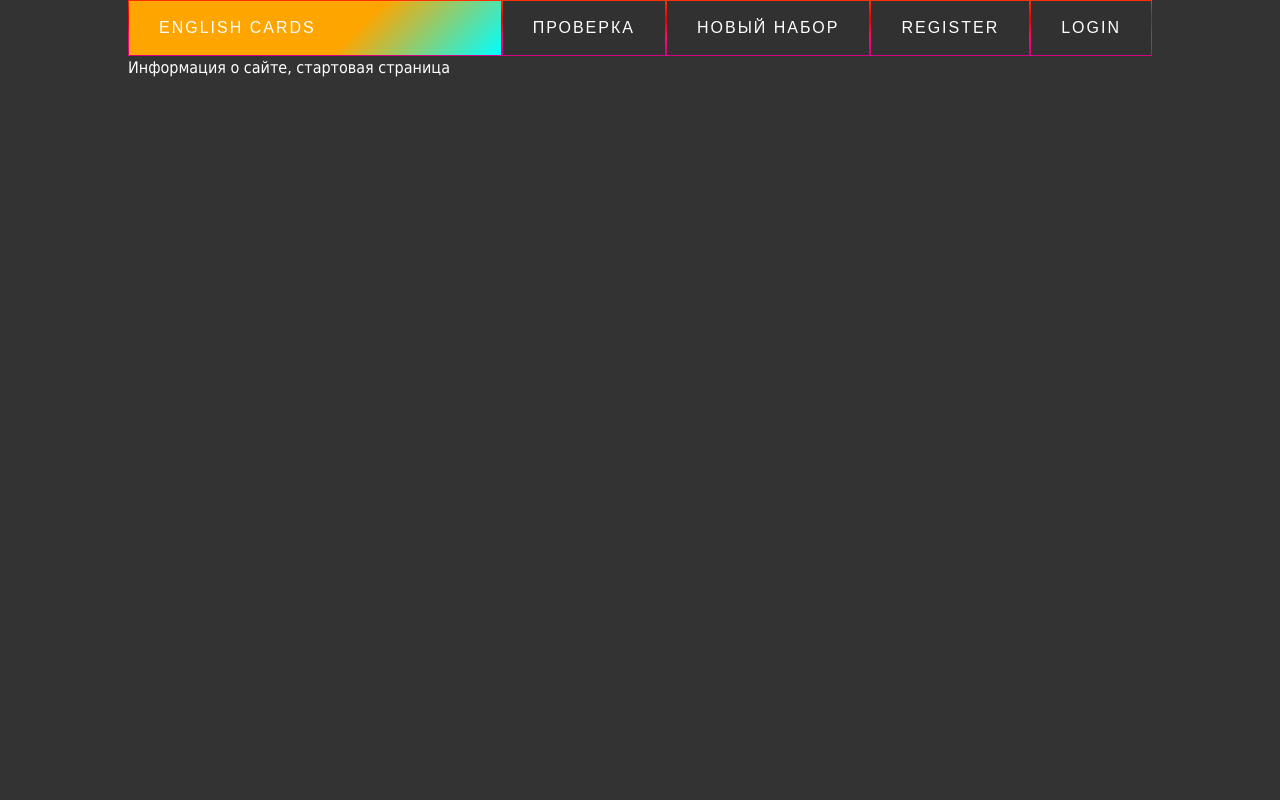
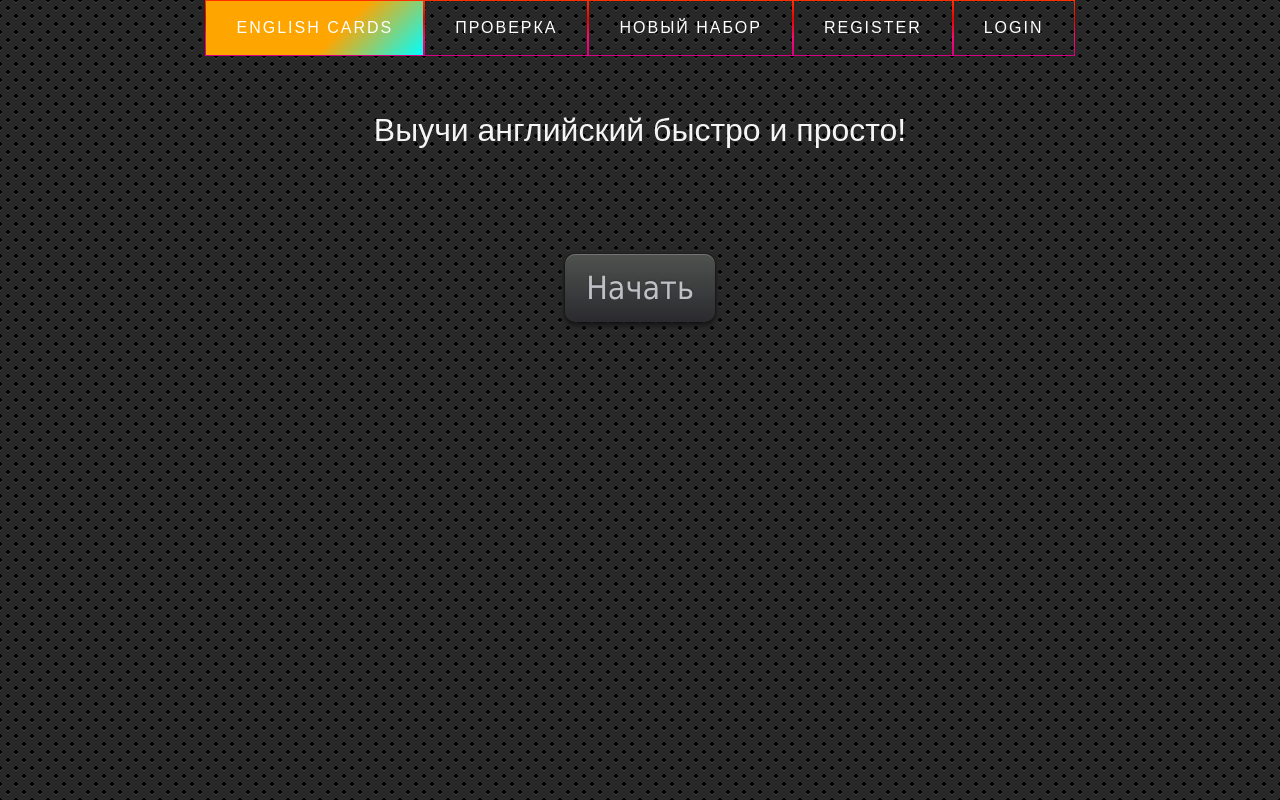
Before and after one commit to We-RTF-2021/WE-2021-rtf, a React (Create React App) app in the folder WebApp/ClientApp/: page / in a window 1280 px wide. Built offline with nearby package versions, Linux system fonts and the light colour scheme; no server answers.

Commit message:
Final model1

```diff
--- a/WebApp/ClientApp/src/components/Home.js
+++ b/WebApp/ClientApp/src/components/Home.js
@@ -1,4 +1,6 @@
 import React, { Component } from 'react';
+import { NavLink } from 'reactstrap';
+import { Link } from 'react-router-dom';
 
 export class Home extends Component {
   static displayName = Home.name;
@@ -6,24 +8,9 @@ export class Home extends Component {
   render() {
     return (
       <div className="info">
-        Информация о сайте, стартовая страница
+        Выучи английский быстро и просто!
+        <NavLink tag={Link} className="all-button start" to="/check">Начать</NavLink>
       </div>
-      // <div>
-      //   <h1>Hello, world!</h1>
-      //   <p>Welcome to your new single-page application, built with:</p>
-      //   <ul>
-      //     <li><a href='https://get.asp.net/'>ASP.NET Core</a> and <a href='https://msdn.microsoft.com/en-us/library/67ef8sbd.aspx'>C#</a> for cross-platform server-side code</li>
-      //     <li><a href='https://facebook.github.io/react/'>React</a> for client-side code</li>
-      //     <li><a href='http://getbootstrap.com/'>Bootstrap</a> for layout and styling</li>
-      //   </ul>
-      //   <p>To help you get started, we have also set up:</p>
-      //   <ul>
-      //     <li><strong>Client-side navigation</strong>. For example, click <em>Counter</em> then <em>Back</em> to return here.</li>
-      //     <li><strong>Development server integration</strong>. In development mode, the development server from <code>create-react-app</code> runs in the background automatically, so your client-side resources are dynamically built on demand and the page refreshes when you modify any file.</li>
-      //     <li><strong>Efficient production builds</strong>. In production mode, development-time features are disabled, and your <code>dotnet publish</code> configuration produces minified, efficiently bundled JavaScript files.</li>
-      //   </ul>
-      //   <p>The <code>ClientApp</code> subdirectory is a standard React application based on the <code>create-react-app</code> template. If you open a command prompt in that directory, you can run <code>npm</code> commands such as <code>npm test</code> or <code>npm install</code>.</p>
-      // </div>
     );
   }
 }
--- a/WebApp/ClientApp/src/components/NavMenu.css
+++ b/WebApp/ClientApp/src/components/NavMenu.css
@@ -1,33 +1,54 @@
-/* Прикольные кнопки меню */
-
-.container1 {
-    width: 100%;
-    margin: 0 auto;
-    padding: 0;
+.menu {
     display: flex;
+    margin-bottom: 40px;
     justify-content: center;
+    min-width: 700px;
 }
 
-.custom-progress-bar {
-    flex: 1;
-    text-decoration: none;
-    color: white;
+.menu-button {
     display: flex;
     justify-content: center;
     align-items: center;
+    padding: 15px 30px;
     position: relative;
-    padding: 15px 30px;
+    text-align: center;
+    color: white;
     border: 1px solid;
     border-image: linear-gradient(180deg, #ff3000, #ed0200, #ff096c, #d50082);
     border-image-slice: 1;
     font-family: 'Montserrat', sans-serif;
     text-transform: uppercase;
-    overflow: hidden;
     letter-spacing: 2px;
     transition: .8s cubic-bezier(.165, .84, .44, 1);
+}
+
+.main-button {
+    min-width: 120px;
     background: linear-gradient(135deg, orange, orange 60%, cyan);
 }
 
-.wheat {
-    background-color: wheat;
+.sliding-button:before {
+    content: "";
+    position: absolute;
+    left: 0;
+    top: 0;
+    height: 0;
+    width: 100%;
+    z-index: -1;
+    background: linear-gradient(180deg, #ff3000, #ed0200, #ff096c, #d50082);
+    transition: .8s cubic-bezier(.165, .84, .44, 1);
 }
+
+.sliding-button:hover {
+    background: rgba(255, 255, 255, 0);
+}
+
+.sliding-button:hover:before {
+    bottom: 0%;
+    top: auto;
+    height: 100%;
+}
+
+.menu-button:hover {
+    color: white;
+}
--- a/WebApp/ClientApp/src/components/NavMenu.js
+++ b/WebApp/ClientApp/src/components/NavMenu.js
@@ -1,5 +1,5 @@
 import React, { Component } from 'react';
-import { Collapse, Container, Navbar, NavbarBrand, NavbarToggler, NavItem, NavLink } from 'reactstrap';
+import { Container, NavLink } from 'reactstrap';
 import { Link } from 'react-router-dom';
 import { LoginMenu } from './api-authorization/LoginMenu';
 import "./NavMenu.css"
@@ -11,7 +11,7 @@ export class NavMenu extends Component {
   constructor(props) {
     super(props);
 
-    this.toggleNavbar = this.toggleNavbar.bind(this);
+    // this.toggleNavbar = this.toggleNavbar.bind(this);
     this.state = {
       collapsed: true,
       isAuthenticated: false,
@@ -32,34 +32,33 @@ export class NavMenu extends Component {
     });
   }
 
-  toggleNavbar() {
-    this.setState({
-      collapsed: !this.state.collapsed
-    });
-  }
+  // toggleNavbar() {
+  //   this.setState({
+  //     collapsed: !this.state.collapsed
+  //   });
+  // }
 
-  getAccountElement() {
-    const { isAuthenticated } = this.state;
-    if (isAuthenticated) {
-      return (<NavLink tag={Link} className="sliding-button" to="/account">Личный кабинет</NavLink>);
-    }
-    else
-      return null;
-  }
+  // getAccountElement() {
+  //   const { isAuthenticated } = this.state;
+  //   if (isAuthenticated) {
+  //     return (<NavLink tag={Link} className="sliding-button" to="/account">Личный кабинет</NavLink>);
+  //   }
+  //   else
+  //     return null;
+  // }
 
   render() {
     return (
-        <header>
-            <Container>
-                <div className="container1">
-                    <NavLink tag={Link} className="custom-progress-bar" to="/">English Cards</NavLink>
-                    <NavLink tag={Link} className="sliding-button" to="/check">Проверка</NavLink>
-                    <NavLink tag={Link} className="sliding-button" to="/new-collection">Новый набор</NavLink>
-                    {/* {this.getAccountElement()} */}
-                    <LoginMenu></LoginMenu>
-                </div>
-            </Container>
-        </header >
+      <header>
+        <Container >
+          <div className="menu">
+            <NavLink tag={Link} className="menu-button main-button" to="/">English Cards</NavLink>
+            <NavLink tag={Link} className="menu-button sliding-button" to="/check">Проверка</NavLink>
+            <NavLink tag={Link} className="menu-button sliding-button" to="/new-collection">Новый набор</NavLink>
+            <LoginMenu></LoginMenu>
+          </div>
+        </Container>
+      </header >
     );
   }
 }
--- a/WebApp/ClientApp/src/components/NewCollection.css
+++ b/WebApp/ClientApp/src/components/NewCollection.css
@@ -1,140 +1,44 @@
-/* Основные кнопки */
-.button {
-    position: relative;
-    display: inline-block;
-    font-family: 'Montserrat', sans-serif;
-    font-size: 90%;
-    font-weight: 700;
-    color: rgb(209,209,217);
-    text-decoration: none;
-    text-shadow: 0 -1px 2px rgba(0,0,0,.2);
-    padding: .5em 1em;
-    margin: 1em;
-    outline: none;
-    border-radius: 3px;
-    background: linear-gradient(rgb(60,62,60), rgb(41,41,46)) rgb(60,62,60);
-    box-shadow: 0 1px rgba(255,255,255,.2) inset, 0 3px 5px rgba(0,1,6,.5), 0 0 1px 1px rgba(0,1,6,.2);
-    transition: .2s ease-in-out;
+.newCollection-box {
+    color: whitesmoke;
+    font-family: "Tahoma";
+    display: flex;
+    flex-direction: column;
 }
 
-.button:hover:not(:active) {
-    background: linear-gradient(rgb(86,86,84), rgb(60,61,66)) rgb(86,86,94);
-    text-decoration: none;
-    color: rgb(209,209,217);
+label {
+    margin-top: 10px;
+    font-size: 20px;
+    font-family: "Tahoma";
+    display: flex;
+    flex-direction: column;
 }
 
-.button:active {
-    top: 1px;
-    background: linear-gradient(rgb(56,57,52), rgb(36,37,42)) rgb(56,57,52);
-    box-shadow: 0 0 1px rgba(0,0,0,.5) inset, 0 2px 3px rgba(0,0,0,.5) inset, 0 1px 1px rgba(255,255,255,.1);
-    text-decoration: none;
-    color: rgb(209,209,217);
+.newWord {
+    display: inline-block;
 }
 
-body {
-    background-color: rgba(0, 0, 0, 0.808);
-    margin: 0;
-    padding: 0;
-    font-family: 'Montserrat', sans-serif;
-    /*background-image: url();*/
-    background-repeat: repeat;
-    background-size: 3% auto;
-    user-select: none;
-}
-
-.container {
-    max-width: 1024px;
-    margin: 0 auto;
-    padding: 0;
-    color: whitesmoke;
-    font-family: "Tahoma";
-}
-
-.header {
-    display: flex;
-}
-
-.container span {
-    text-align: center;
-}
-/* Прикольные кнопки меню */
-.custom-progress-bar {
-    flex: 1;
-    text-decoration: none;
-    color: white;
-    display: inline-block;
-    position: relative;
-    padding: 15px 30px;
-    border: 1px solid;
-    border-image: linear-gradient(180deg, #ff3000, #ed0200, #ff096c, #d50082);
-    border-image-slice: 1;
-    font-family: 'Montserrat', sans-serif;
-    text-transform: uppercase;
-    overflow: hidden;
-    letter-spacing: 2px;
-    transition: .8s cubic-bezier(.165, .84, .44, 1);
-    background: linear-gradient(135deg, orange, orange 60%, cyan);
-}
-
-.sliding-button {
-    text-decoration: none;
-    color: white;
-    display: inline-block;
-    position: relative;
-    padding: 15px 30px;
-    border: 1px solid;
-    border-image: linear-gradient(180deg, #ff3000, #ed0200, #ff096c, #d50082);
-    border-image-slice: 1;
-    font-family: 'Montserrat', sans-serif;
-    text-transform: uppercase;
-    overflow: hidden;
-    letter-spacing: 2px;
-    transition: .8s cubic-bezier(.165, .84, .44, 1);
-    background-color: rgba(49, 49, 49);
-}
-
-.sliding-button:before {
-    content: "";
-    position: absolute;
-    left: 0;
-    top: 0;
-    height: 0;
-    width: 100%;
-    z-index: -1;
-    color: white;
-    background: linear-gradient(180deg, #ff3000, #ed0200, #ff096c, #d50082);
-    transition: .8s cubic-bezier(.165, .84, .44, 1);
-}
-
-.sliding-button:hover {
-    background: rgba(255, 255, 255, 0);
-}
-
-.sliding-button:hover:before {
-    bottom: 0%;
-    top: auto;
-    height: 100%;
-}
-
-textarea, input[type=text] {
-    width: 100%; /*не работает*/
+textarea,
+input[type=text] {
+    resize: none;
     padding: 12px 20px;
-    margin: 8px 0;
+    margin: 8px 0px;
     box-sizing: border-box;
     border: 2px solid #ccc;
     border-radius: 4px;
     background-color: #f8f8f8;
     outline: none;
     transition: 0.5s;
+    font-size: 15px;
 }
 
 textarea {
-    height: 150px;
+    height: 100px;
     resize: vertical;
 }
 
-input[type=text]:focus, textarea:focus {
-    border: 3px solid #d50082
+input[type=text]:focus,
+textarea:focus {
+    border: 2px solid #d50082
 }
 
 input.left-russian {
@@ -150,7 +54,15 @@ input.right-english {
     margin-right: 0;
 }
 
-a.plus-minus {
-    display: inline;
+.plus-minus {
+    text-align: center;
     border-radius: 15px;
+    font-size: 18px;
+    width: 120px;
+    margin-left: 20px;
+    padding: 5px
 }
+
+.confirmButton {
+    font-size: 20px;
+}
--- a/WebApp/ClientApp/src/components/api-authorization/LoginMenu.js
+++ b/WebApp/ClientApp/src/components/api-authorization/LoginMenu.js
@@ -46,16 +46,16 @@ export class LoginMenu extends Component {
 
     authenticatedView(userName, profilePath, logoutPath) {
         return (<Fragment>
-            <NavLink tag={Link} className="sliding-button" to={profilePath}>Профиль</NavLink>
-            <NavLink tag={Link} className="sliding-button" to={logoutPath}>Logout</NavLink>
+            <NavLink tag={Link} className="menu-button sliding-button" to={profilePath}>Профиль</NavLink>
+            <NavLink tag={Link} className="menu-button sliding-button" to={logoutPath}>Logout</NavLink>
         </Fragment>);
 
     }
 
     anonymousView(registerPath, loginPath) {
         return (<Fragment>
-            <NavLink tag={Link} className="sliding-button" to={registerPath}>Register</NavLink>
-            <NavLink tag={Link} className="sliding-button" to={loginPath}>Login</NavLink>
+            <NavLink tag={Link} className="menu-button sliding-button" to={registerPath}>Register</NavLink>
+            <NavLink tag={Link} className="menu-button sliding-button" to={loginPath}>Login</NavLink>
         </Fragment>);
     }
 }
--- a/WebApp/ClientApp/src/custom.css
+++ b/WebApp/ClientApp/src/custom.css
@@ -1,94 +1,52 @@
-/* Provide sufficient contrast against white background */
-
-a {
-    color: #0366d6;
-}
-
-code {
-    color: #e01a76;
-}
-
-.btn-primary {
-    color: #fff;
-    background-color: #1b6ec2;
-    border-color: #1861ac;
-}
-
-.info {
-    color: #fff;
-}
-
 body {
-    background-color: rgba(0, 0, 0, 0.8);
-    margin: 0;
-    padding: 0;
+    /* background-color: #0a0a0a;
+    background-image: -webkit-repeating-linear-gradient(315deg, #232323, #232323 10%, transparent 10%, transparent 50%), -webkit-repeating-linear-gradient(225deg, #232323, #232323 10%, transparent 10%, transparent 50%);
+    background-image: repeating-linear-gradient(135deg, #232323, #232323 10%, transparent 10%, transparent 50%), repeating-linear-gradient(-135deg, #232323, #232323 10%, transparent 10%, transparent 50%);
+    background-size: 12px 12px; */
+    background: radial-gradient(black 15%, transparent 16%) 0 0, radial-gradient(black 15%, transparent 16%) 8px 8px, radial-gradient(rgba(255, 255, 255, .1) 15%, transparent 20%) 0 1px, radial-gradient(rgba(255, 255, 255, .1) 15%, transparent 20%) 8px 9px;
+    background-color: #282828;
+    background-size: 16px 16px;
+    /* background: linear-gradient(27deg, #151515 5px, transparent 5px) 0 5px, linear-gradient(207deg, #151515 5px, transparent 5px) 10px 0px, linear-gradient(27deg, #222 5px, transparent 5px) 0px 10px, linear-gradient(207deg, #222 5px, transparent 5px) 10px 5px, linear-gradient(90deg, #1b1b1b 10px, transparent 10px), linear-gradient(#1d1d1d 25%, #1a1a1a 25%, #1a1a1a 50%, transparent 50%, transparent 75%, #242424 75%, #242424);
+    background-color: #131313;
+    background-size: 20px 20px; */
     font-family: 'Montserrat', sans-serif;
     color: whitesmoke;
 }
 
-.sliding-button {
-    word-wrap: break-word;
+.info {
     display: flex;
     justify-content: center;
     align-items: center;
-    text-decoration: none;
-    color: white;
-    /* display: inline-block; */
-    position: relative;
-    border: 1px solid;
-    border-image: linear-gradient(180deg, #ff3000, #ed0200, #ff096c, #d50082);
-    border-image-slice: 1;
-    /*margin: 10px 20px;*/
-    font-family: 'Montserrat', sans-serif;
-    text-transform: uppercase;
-    overflow: hidden;
-    letter-spacing: 2px;
-    transition: .8s cubic-bezier(.165, .84, .44, 1);
+    flex-direction: column;
+    text-align: center;
+    font-size: 200%;
+    margin: 50px;
 }
 
-.sliding-button:before {
-    content: "";
-    position: absolute;
-    left: 0;
-    top: 0;
-    height: 0;
-    width: 100%;
-    z-index: -1;
-    color: white;
-    background: linear-gradient(180deg, #ff3000, #ed0200, #ff096c, #d50082);
-    transition: .8s cubic-bezier(.165, .84, .44, 1);
+.start {
+    padding: 10px;
+    width: 150px;
+    margin-top: 100px;
 }
 
-.sliding-button:hover {
-    background: rgba(255, 255, 255, 0);
+.all-button {
+    position: relative;
+    font-family: "Tahoma";
+    color: rgb(191, 191, 197);
+    text-decoration: none;
+    text-shadow: 0 -1px 2px rgba(0, 0, 0, .2);
+    outline: none;
+    border-radius: 10px;
+    background: linear-gradient(rgb(79, 82, 79), rgb(42, 42, 46)) rgb(79, 82, 79);
+    box-shadow: 0 1px rgba(255, 255, 255, .2) inset, 0 3px 5px rgba(0, 1, 6, .5), 0 0 1px 1px rgba(0, 1, 6, .2);
 }
 
-.sliding-button:hover:before {
-    bottom: 0%;
-    top: auto;
-    height: 100%;
+.all-button:hover:not(:active) {
+    background: linear-gradient(rgb(86, 86, 84), rgb(60, 61, 66)) rgb(86, 86, 94);
+    color: rgb(255, 255, 255);
 }
 
-.button {
-    position: relative;
-    font-family: "Tahoma";
-    color: rgb(209, 209, 217);
-    text-decoration: none;
-    text-shadow: 0 -1px 2px rgba(0, 0, 0, .2);
-    /* padding: .5em 1em; */
-    margin: 1em;
-    outline: none;
-    border-radius: 3px;
-    background: linear-gradient(rgb(60, 62, 60), rgb(41, 41, 46)) rgb(60, 62, 60);
-    box-shadow: 0 1px rgba(255, 255, 255, .2) inset, 0 3px 5px rgba(0, 1, 6, .5), 0 0 1px 1px rgba(0, 1, 6, .2);
-    /* transition: .2s ease-in-out; */
-}
-
-.button:hover:not(:active) {
-    background: linear-gradient(rgb(86, 86, 84), rgb(60, 61, 66)) rgb(86, 86, 94);
-}
-
-.button:active {
+.all-button:active {
     top: 1px;
     background: linear-gradient(rgb(56, 57, 52), rgb(36, 37, 42)) rgb(56, 57, 52);
     box-shadow: 0 0 1px rgba(0, 0, 0, .5) inset, 0 2px 3px rgba(0, 0, 0, .5) inset, 0 1px 1px rgba(255, 255, 255, .1);
```
Also changed, not shown: WebApp/ClientApp/src/App.tsx (+2 -6 lines), WebApp/ClientApp/src/components/Check.css (+31 -19 lines), WebApp/ClientApp/src/components/Check.js (+47 -22 lines), WebApp/ClientApp/src/components/CheckCard.css (+36 -76 lines), WebApp/ClientApp/src/components/CheckCard.js (renamed from WebApp/ClientApp/src/components/CheckCard1.js, +10 -35 lines), WebApp/ClientApp/src/components/NewCollection.js (+22 -18 lines), 1 other file (tests, documents, lock files or other folders).
